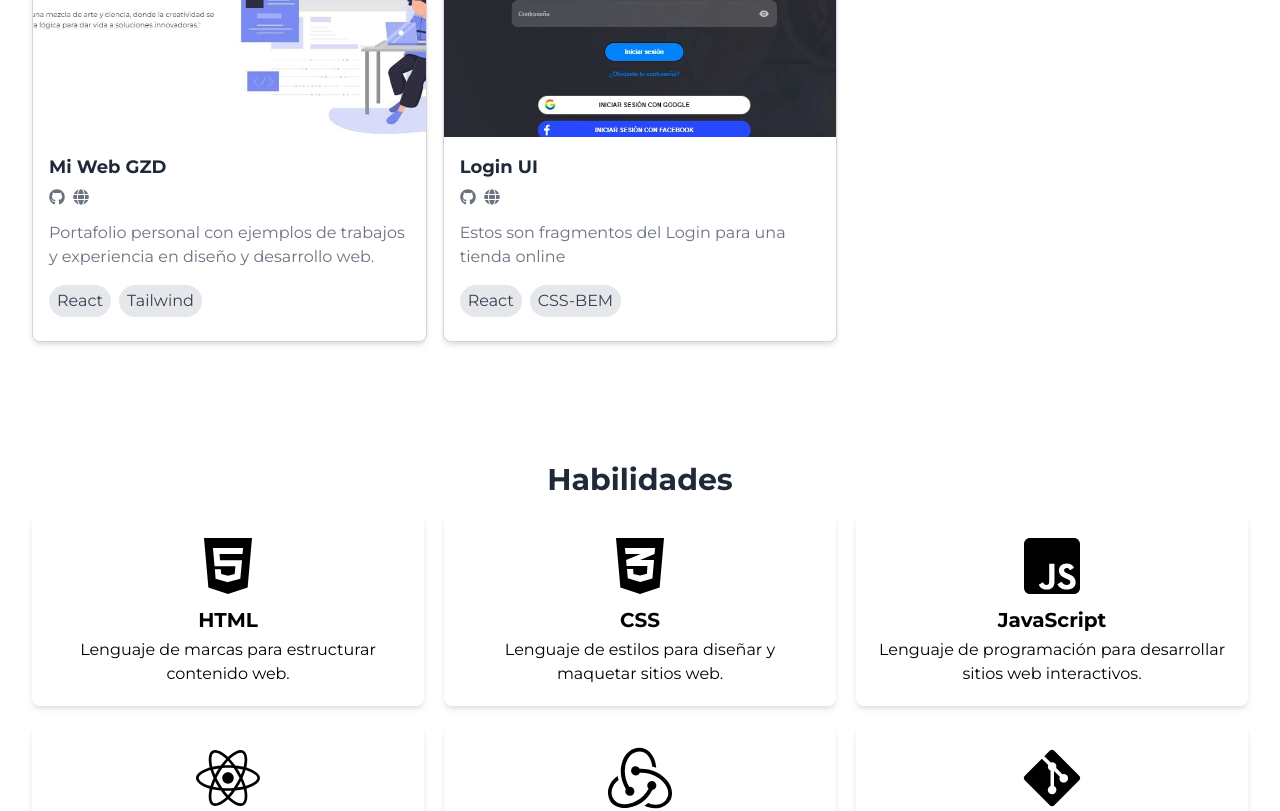
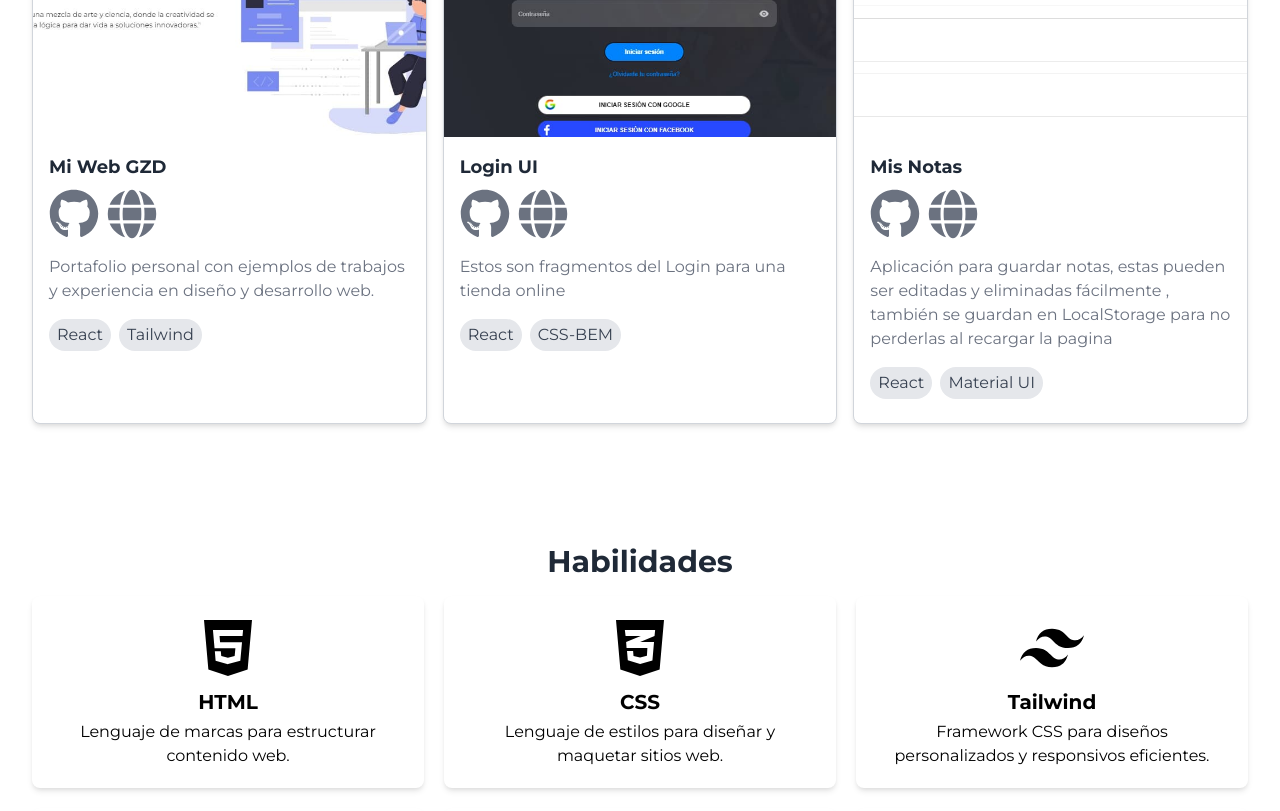
Before and after one commit to guillezdev/Mi-Web, a React (Vite) app: page / in a window 1280 px wide. Shown: the part 860-1671 px from the top of the page. Built offline with nearby package versions, Linux system fonts and the light colour scheme.

Commit message:
Mejorando la experiencia

```diff
--- a/src/components/Footer.jsx
+++ b/src/components/Footer.jsx
@@ -9,13 +9,10 @@ function Footer() {
           <p className="text-gray-400">Copyright © 2023 Creado por Guillezdev. Todos los derechos reservados</p>
           <div className="flex items-center">
             <a href="https://github.com/@guillezdev" target="_blank" rel="noopener noreferrer" className="text-gray-400 hover:text-white mr-4">
-              <FaGithub className="inline-block mr-1" />GitHub
-            </a>
-            <a href="https://discord.gg/misitioweb" target="_blank" rel="noopener noreferrer" className="text-gray-400 hover:text-white mr-4">
-              <FaDiscord className="inline-block mr-1" />Discord
+              <FaGithub size={50} className="inline-block mr-1" />GitHub
             </a>
             <a href="https://wa.me/+5358902778" target="_blank" rel="noopener noreferrer" className="text-gray-400 hover:text-white">
-              <FaWhatsapp className="inline-block mr-1" />WhatsApp
+              <FaWhatsapp size={50} className="inline-block mr-1" />WhatsApp
             </a>
           </div>
         </div>
--- a/src/components/Navbar.jsx
+++ b/src/components/Navbar.jsx
@@ -34,8 +34,8 @@ const Navbar = () => {
 
   return (
     <nav
-      className={`fixed top-0 left-0 right-0 z-50 bg-white  backdrop-filter
-      ${isScrolled ? "bg-opacity-10 shadow-sm backdrop-blur-sm " : ""}`}
+      className={`fixed top-0 left-0 right-0 z-50 bg-white  backdrop-filter bg-opacity-10 shadow-sm backdrop-blur-sm
+      ${isScrolled ? "" : ""}`}
     >
       <div className='container mx-auto py-4 px-6 md:px-8'>
         <div className='flex justify-between items-center'>
--- a/src/components/Projects.jsx
+++ b/src/components/Projects.jsx
@@ -2,6 +2,7 @@ import React from "react";
 import { FaGithub, FaGlobe } from "react-icons/fa";
 import proyect from '../assets/ProyectoGZD.jpg'
 import proyectLogin from '../assets/proyectLogin.jpg'
+import proyectNotas from '../assets/proyectNotas.png'
 function ProjectCard(props) {
   const { title, description, imageSrc, githubLink, liveLink, tags } = props;
 
@@ -9,7 +10,7 @@ function ProjectCard(props) {
     <div className='bg-white border border-gray-300 rounded-lg shadow-md overflow-hidden'>
       <img src={imageSrc} alt={title} className='w-full h-64 object-cover' />
       <div className='p-4'>
-        <h2 className='text-lg font-bold text-gray-800 mb-2'>{title}</h2>
+        <h2 className='text-lg font-bold text-gray-800 mb-2 select-none'>{title}</h2>
         <div className='flex items-center mb-4'>
           <a
             href={githubLink}
@@ -17,7 +18,7 @@ function ProjectCard(props) {
             rel='noopener noreferrer'
             className='text-gray-500 hover:text-gray-800 mr-2'
           >
-            <FaGithub />
+            <FaGithub size={50}/>
           </a>
           <a
             href={liveLink}
@@ -25,11 +26,11 @@ function ProjectCard(props) {
             rel='noopener noreferrer'
             className='text-gray-500 hover:text-gray-800'
           >
-            <FaGlobe />
+            <FaGlobe size={50}/>
           </a>
         </div>
-        <p className='text-gray-500 mb-4'>{description}</p>
-        <div className='flex flex-wrap'>
+        <p className='text-gray-500 mb-4 select-none'>{description}</p>
+        <div className='flex flex-wrap select-none'>
           {tags.map((tag) => (
             <span
               key={tag}
@@ -50,8 +51,8 @@ function Projects() {
       title: "Mi Web GZD",
       description: "Portafolio personal con ejemplos de trabajos y experiencia en diseño y desarrollo web.",
       imageSrc: proyect,
-      githubLink: "https://github.com",
-      liveLink: "https://google.com",
+      githubLink: "https://github.com/guillezdev/Mi-Web",
+      liveLink: "https://serene-paletas-d769fd.netlify.app/",
       tags: ["React", "Tailwind"],
     },
     {
@@ -62,21 +63,21 @@ function Projects() {
       liveLink: "https://genuine-fairy-bfc3fb.netlify.app/",
       tags: ["React", "CSS-BEM",],
     },
-    /* {
-      title: "Ecommers(En construcción)",
-      description: "Estoy participando en el desarrollo de un Ecommers como frontend",
-      imageSrc: "https://via.placeholder.com/400x400",
-      githubLink: "https://github.com",
-      liveLink: "https://google.com",
-      tags: ["React", "Redux", "React Query"],
-    }, */
+    {
+      title: "Mis Notas",
+      description: "Aplicación para guardar notas, estas pueden ser editadas y eliminadas fácilmente , también se guardan en LocalStorage para no perderlas al recargar la pagina",
+      imageSrc: proyectNotas,
+      githubLink: "https://github.com/guillezdev/Mis-Notas",
+      liveLink: "https://comfy-meerkat-c6443d.netlify.app/",
+      tags: ["React", "Material UI",],
+    },
   ];
 
   return (
     <div className='py-20' id='projects'>
       <div className='max-w-7xl mx-auto px-4 sm:px-6 lg:px-8'>
         <div className='text-center'>
-          <h2 className='text-3xl font-bold text-gray-800 mb-4'>Proyectos</h2>
+          <h2 className='text-3xl font-bold text-gray-800 mb-4 select-none'>Proyectos</h2>
         </div>
         <div className='grid grid-cols-1 sm:grid-cols-2 md:grid-cols-3 gap-4'>
           {projects.map((project) => (
--- a/src/components/Skills.jsx
+++ b/src/components/Skills.jsx
@@ -5,16 +5,16 @@ const Skills = () => {
   return (
     <section id='skills' className='py-10'>
       <div className=' text-center max-w-7xl mx-auto px-4 sm:px-6 lg:px-8'>
-        <h2 className='text-3xl font-bold text-gray-800 mb-4'>Habilidades</h2>
+        <h2 className='text-3xl font-bold text-gray-800 mb-4 select-none'>Habilidades</h2>
         <div className='grid grid-cols-1 sm:grid-cols-2 md:grid-cols-3 gap-5'>
           {skills.map((skill) => (
             <div
               key={skill.id}
-              className='rounded-lg shadow-md p-5 bg-white flex flex-col items-center'
+              className='rounded-lg shadow-md p-5 bg-white flex flex-col items-center transform hover:scale-105 '
             >
-              <skill.icon className='w-16 h-16 text-primary mb-2' />
-              <h3 className='text-xl font-semibold mb-1'>{skill.name}</h3>
-              <p className='text-center'>{skill.description}</p>
+              <skill.icon className='w-16 h-16 text-primary mb-2 select-none' />
+              <h3 className='text-xl font-semibold mb-1 select-none'>{skill.name}</h3>
+              <p className='text-center select-none'>{skill.description}</p>
             </div>
           ))}
         </div>
--- a/src/data/skillsData.js
+++ b/src/data/skillsData.js
@@ -1,5 +1,5 @@
 import { FaHtml5, FaCss3Alt, FaReact, FaJsSquare, FaGitAlt, FaGithub } from "react-icons/fa";
-import { SiRedux } from "react-icons/si";
+import { SiRedux , SiTailwindcss} from "react-icons/si";
 
 export const skills = [
     {
@@ -15,31 +15,37 @@ export const skills = [
         icon: FaCss3Alt,
     },
     {
+        id: 3,
+        name: "Tailwind",
+        description: "Framework CSS para diseños personalizados y responsivos eficientes.",
+        icon: SiTailwindcss,
+    },
+    {
         id: 4,
         name: "JavaScript",
         description: "Lenguaje de programación para desarrollar sitios web interactivos.",
         icon: FaJsSquare,
     },
     {
-        id: 3,
+        id: 5,
         name: "React",
         description: "Librería para construir interfaces de usuario.",
         icon: FaReact,
     },
     {
-        id: 5,
+        id: 6,
         name: "Redux/ReduxToolkit",
         description: "Librería para gestionar el estado global de una aplicación.",
         icon: SiRedux,
     },
     {
-        id: 6,
+        id: 7,
         name: "Git",
         description: "Sistema de control de versiones para administrar cambios en el código.",
         icon: FaGitAlt,
     },
     {
-        id: 7,
+        id: 8,
         name: "GitHub",
         description: "Plataforma para alojar y colaborar en proyectos de software.",
         icon: FaGithub,
--- a/src/index.css
+++ b/src/index.css
@@ -1,3 +1,4 @@
 *{
     font-family: 'Montserrat', sans-serif;
+    transition: all 0.1s;
 }
```
Also changed, not shown: src/assets/proyectNotas.png (added).
